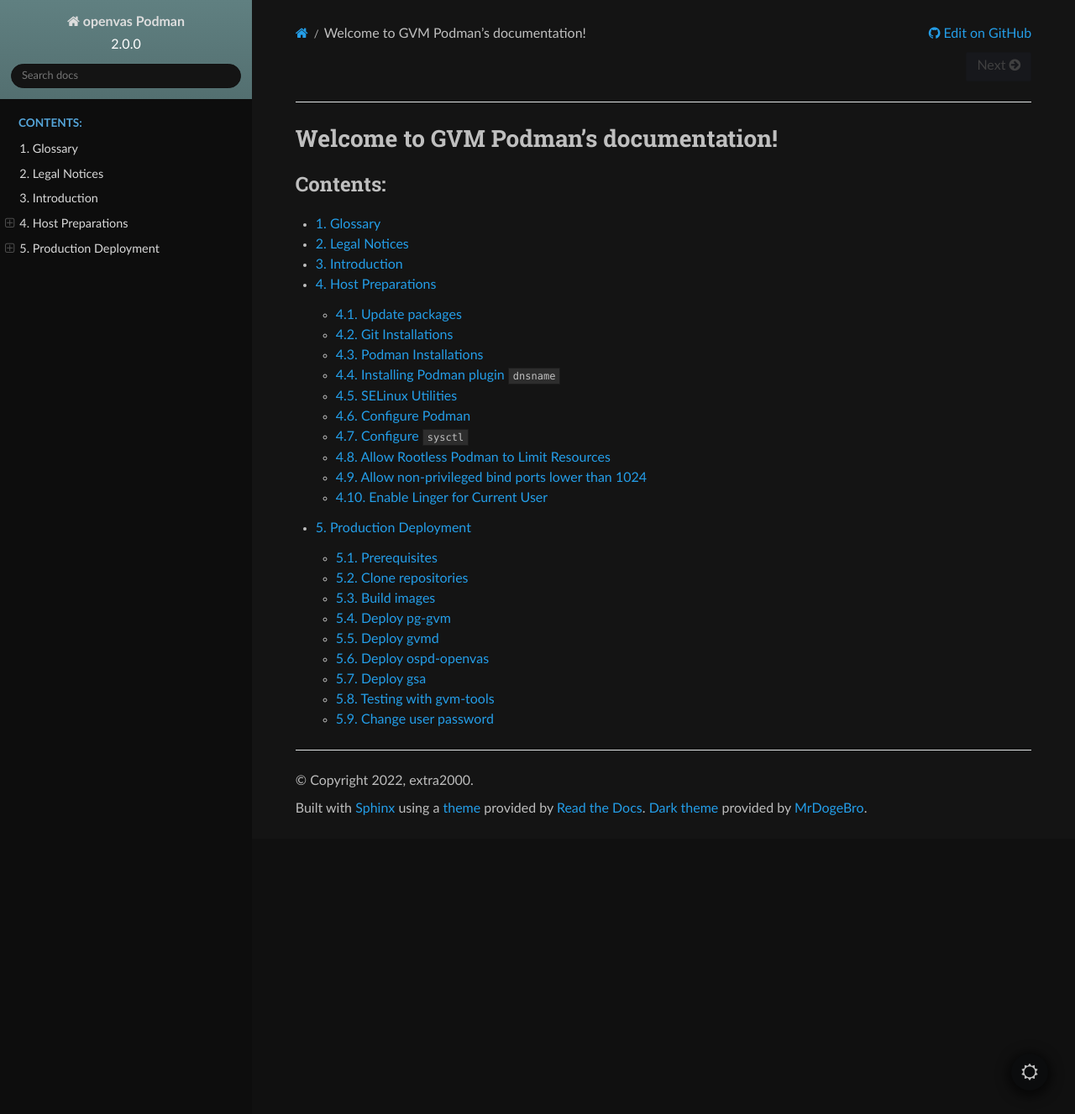
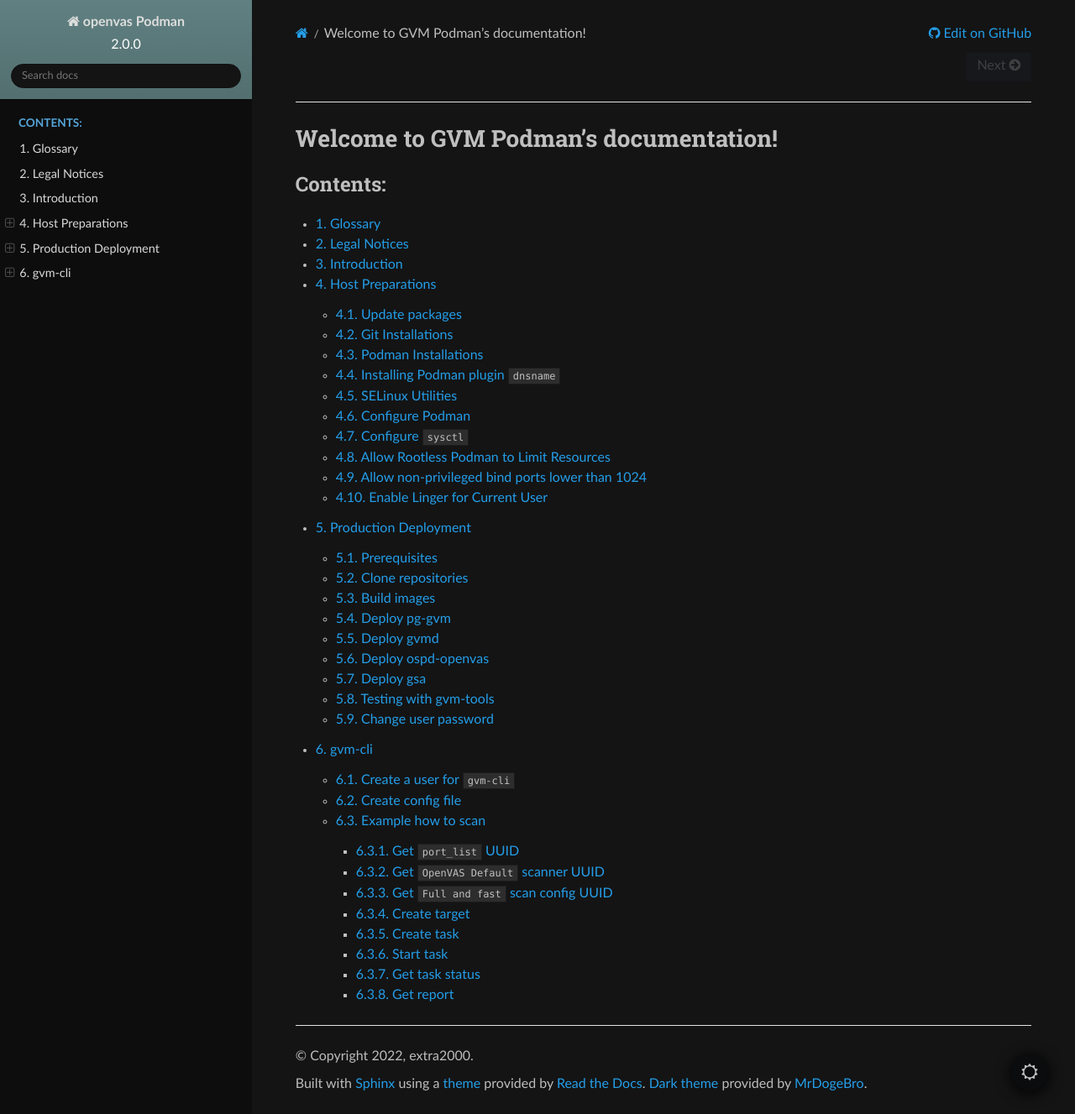
Before and after one commit to extra2000/gvm-podman, a Sphinx documentation site: the page built from docs/source/index.rst, in a window 1280 px wide and 1327 px high. Shown: the whole window at 84% size. Built offline with Sphinx 7.4.7 and the Read the Docs theme 2.0.0, drawn with Linux system fonts in a browser that asks for light colours.

Commit message:
docs: add `gvm-cli` instructions

```diff
--- /dev/null
+++ b/docs/source/gvm_cli.rst
@@ -0,0 +1,241 @@
+gvm-cli
+=======
+
+Create a user for ``gvm-cli``
+-----------------------------
+
+* Login Name: gvmcli
+* Comment: Used by gvm-cli
+* Authentication: abcde12345
+* Roles: User
+* Groups:
+* Host Access:
+    * Allow all and deny:
+* Interface Access:
+    * Allow all and deny:
+
+Create config file
+------------------
+
+Create ``gvm-tools.conf`` file:
+
+.. code-block:: text
+
+    [main]
+    timeout = 60
+
+    [gmp]
+    username=gvmcli
+    password=abcde12345
+
+    [tls]
+    port=8000
+
+Allow the ``gvm-tools.conf`` file to be mounted by container:
+
+.. code-block:: bash
+
+    chcon -v -t container_file_t ./gvm-tools.conf
+
+Example how to scan
+-------------------
+
+Use the following command template:
+
+.. code-block:: bash
+
+    podman run -it --rm -v ./gvm-tools.conf:/home/gvmuser/.config/gvm-tools.conf:ro extra2000/greenbone/gvm-tools gvm-cli tls --host [GVMD_SERVER] --xml "[XML]" | xmllint --format -
+
+where the ``[XML]`` value should be replaced according the following Subsections.
+
+Get ``port_list`` UUID
+~~~~~~~~~~~~~~~~~~~~~~
+
+Find out UUID port name for ``All TCP and Nmap top 100 UDP``:
+
+.. code-block:: xml
+
+    <get_port_lists/>
+
+Assuming the UUID for the port is ``730ef368-57e2-11e1-a90f-406186ea4fc5``.
+
+Get ``OpenVAS Default`` scanner UUID
+~~~~~~~~~~~~~~~~~~~~~~~~~~~~~~~~~~~~
+
+.. code-block:: xml
+
+    <get_scanners/>
+
+Assuming the UUID for the scanner is ``08b69003-5fc2-4037-a479-93b440211c73``.
+
+Get ``Full and fast`` scan config UUID
+~~~~~~~~~~~~~~~~~~~~~~~~~~~~~~~~~~~~~~
+
+.. code-block:: xml
+
+    <get_configs/>
+
+Assuming the UUID for the scan config is ``daba56c8-73ec-11df-a475-002264764cea``.
+
+Create target
+~~~~~~~~~~~~~
+
+Create target for IP ``192.168.1.100``:
+
+.. code-block:: xml
+
+    <create_target>
+        <name>Suspect Host</name>
+        <comment>Example target host</comment>
+        <hosts>192.168.1.100</hosts>
+        <port_list id=\"730ef368-57e2-11e1-a90f-406186ea4fc5\"></port_list>
+        <alive_tests>ICMP, TCP-ACK Service &#38; ARP Ping</alive_tests>
+    </create_target>
+
+Assuming the UUID for the target is ``afb8452b-4832-4a23-9d28-7b87b82677b5``.
+
+Create task
+~~~~~~~~~~~
+
+Create task:
+
+.. code-block:: xml
+
+    <create_task>
+        <name>My Server Scan</name>
+        <comment>Example server scan</comment>
+        <target id=\"afb8452b-4832-4a23-9d28-7b87b82677b5\"></target>
+        <scanner id=\"08b69003-5fc2-4037-a479-93b440211c73\"></scanner>
+        <config id=\"daba56c8-73ec-11df-a475-002264764cea\"></config>
+    </create_task>
+
+Assuming the UUID for this task is ``34527bc5-a964-41a2-89e1-7bd3afd88b39``. Use ``<get_tasks/>`` to find out this task's UUID.
+
+Start task
+~~~~~~~~~~
+
+Start task:
+
+.. code-block:: xml
+
+    <start_task task_id=\"34527bc5-a964-41a2-89e1-7bd3afd88b39\"></start_task>
+
+Get task status
+~~~~~~~~~~~~~~~
+
+Get task status:
+
+.. code-block:: xml
+
+    <get_tasks task_id=\"34527bc5-a964-41a2-89e1-7bd3afd88b39\"></get_tasks>
+
+Example response when the current task is ``running`` with progress at 95% completed.
+
+.. code-block:: xml
+
+    <?xml version="1.0"?>
+    <get_tasks_response status="200" status_text="OK">
+      ...
+      <task id="34527bc5-a964-41a2-89e1-7bd3afd88b39">
+        ...
+        <status>Running</status>
+        <progress>95</progress>
+        ...
+      </task>
+      ...
+    </get_tasks_response>
+
+Get report
+~~~~~~~~~~
+
+Get the last report UUID from the task:
+
+.. code-block:: xml
+
+  <get_tasks task_id=\"34527bc5-a964-41a2-89e1-7bd3afd88b39\"></get_tasks>
+
+
+Example response:
+
+.. code-block:: xml
+
+    <?xml version="1.0"?>
+    <get_tasks_response status="200" status_text="OK">
+      ...
+      <task id="34527bc5-a964-41a2-89e1-7bd3afd88b39">
+        ...
+        <last_report>
+          <report id="342a7c1d-fda9-433f-86a3-1be1db034f72">
+            <timestamp>2022-05-20T12:19:12Z</timestamp>
+            <scan_start>2022-05-20T12:23:37Z</scan_start>
+            <scan_end>2022-05-20T12:30:11Z</scan_end>
+            <result_count>
+              <hole>0</hole>
+              <info>0</info>
+              <log>3</log>
+              <warning>0</warning>
+              <false_positive>0</false_positive>
+            </result_count>
+            <severity>0.0</severity>
+          </report>
+        </last_report>
+        ...
+      </task>
+      ...
+    </get_tasks_response>
+
+Get the detailed report for the last report UUID:
+
+.. code-block:: xml
+
+    <get_reports report_id=\"342a7c1d-fda9-433f-86a3-1be1db034f72\" details=\"1\"></get_reports>
+
+Example response:
+
+.. code-block:: xml
+
+    <?xml version="1.0"?>
+    <get_reports_response status="200" status_text="OK">
+      <report id="342a7c1d-fda9-433f-86a3-1be1db034f72" format_id="" extension="" content_type="application/xml">
+        ...
+        <name>2022-05-20T12:23:37Z</name>
+        ...
+        <task id="34527bc5-a964-41a2-89e1-7bd3afd88b39">
+          <name>My Server Scan</name>
+        </task>
+        <report id="342a7c1d-fda9-433f-86a3-1be1db034f72">
+          ...
+          <hosts>
+            <count>1</count>
+          </hosts>
+          <closed_cves>
+            <count>0</count>
+          </closed_cves>
+          <vulns>
+            <count>3</count>
+          </vulns>
+          <os>
+            <count>0</count>
+          </os>
+          <apps>
+            <count>0</count>
+          </apps>
+          <ssl_certs>
+            <count>0</count>
+          </ssl_certs>
+          ...
+          <results start="1" max="10">
+            <result id="d8ee2638-d5c5-4de4-8546-ad2bb30d80ba">
+              <name>Hostname Determination Reporting</name>
+              ...
+            </result>
+            <result id="734df0a5-aa0a-4588-a70c-9f09e16bd6f4">
+              <name>OS Detection Consolidation and Reporting</name>
+              ...
+            </result>
+          </results>
+          ...
+        </report>
+      </report>
+      ...
+    </get_reports_response>
--- a/docs/source/index.rst
+++ b/docs/source/index.rst
@@ -11,3 +11,4 @@
   introduction
   host_preparations
   deployment_production
+  gvm_cli
```
